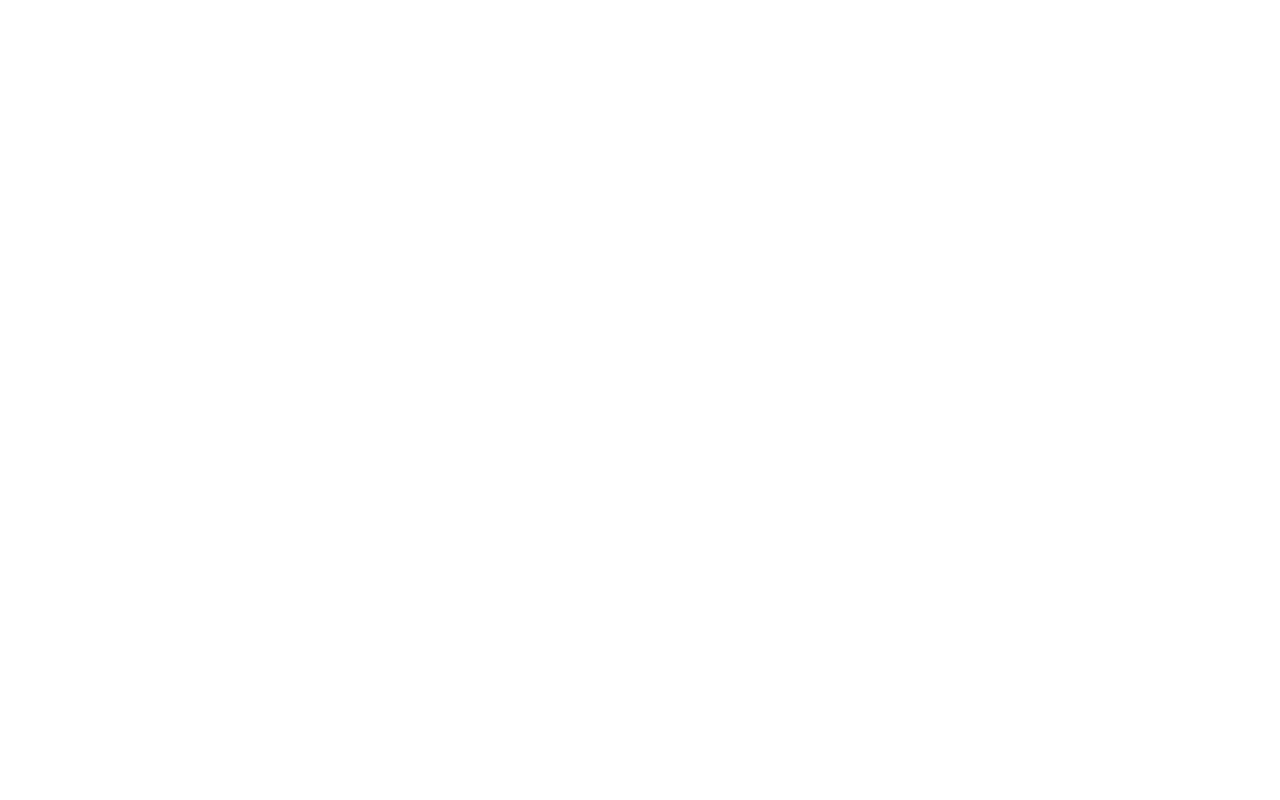
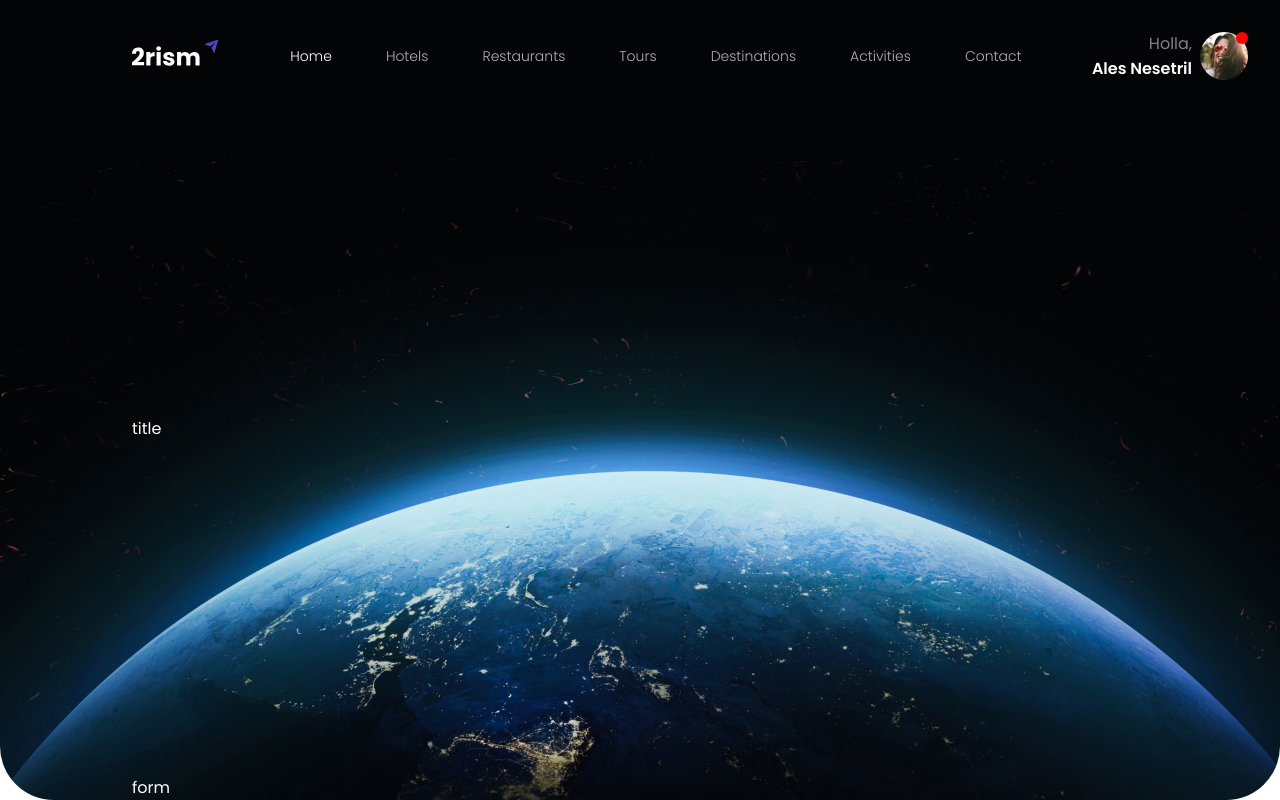
Before and after one commit to Vladikst/Travel-landing, a plain HTML site: page index.html in a window 1280 px wide. Drawn offline with Linux system fonts and the light colour scheme.

Commit message:
Created a nav and styled it

```diff
--- a/index.html
+++ b/index.html
@@ -6,5 +6,52 @@
     <title>Travel-landing</title>
     <link rel="stylesheet" href="./styles/style.css" />
   </head>
-  <body></body>
+  <body>
+    <header class="header">
+      <div class="container container--header">
+        <nav class="nav">
+          <a href="#!" class="logo">
+            <img src="./img/logo/logo.svg" alt="logo" />
+          </a>
+
+          <ul class="nav-list">
+            <li class="nav-list__item">
+              <a href="#" class="nav-list__link nav-list__link--active">Home</a>
+            </li>
+            <li class="nav-list__item">
+              <a href="#" class="nav-list__link">Hotels</a>
+            </li>
+            <li class="nav-list__item">
+              <a href="#" class="nav-list__link">Restaurants</a>
+            </li>
+            <li class="nav-list__item">
+              <a href="#" class="nav-list__link">Tours</a>
+            </li>
+            <li class="nav-list__item">
+              <a href="#" class="nav-list__link">Destinations</a>
+            </li>
+            <li class="nav-list__item">
+              <a href="#" class="nav-list__link">Activities</a>
+            </li>
+            <li class="nav-list__item">
+              <a href="#" class="nav-list__link">Contact</a>
+            </li>
+          </ul>
+
+          <div class="user">
+            <div class="user__content">
+              <span class="user__greeting">Holla,</span>
+              <span class="user__name">Ales Nesetril</span>
+            </div>
+
+            <div class="user__avatar">
+              <img class="user__img" src="./img/header/user.jpg" alt="avatar" />
+            </div>
+          </div>
+        </nav>
+        <div>title</div>
+        <div>form</div>
+      </div>
+    </header>
+  </body>
 </html>
--- a/styles/style.css
+++ b/styles/style.css
@@ -4,3 +4,103 @@
 body {
   font-family: 'Poppins', sans-serif;
 }
+
+.header {
+  padding: 31px 0 0 100px;
+  height: 800px;
+  color: #fff;
+  background-color: black;
+  background-image: url('./../img/header/header-bg.jpg');
+  background-size: cover;
+  background-position: center center;
+  border-radius: 0 0 54px 54px;
+}
+
+.header a {
+  color: #fff;
+}
+
+.container {
+  max-width: 1440px;
+  margin: 0 auto;
+  padding: 0 32px;
+}
+
+.container--header {
+  height: 100%;
+  display: flex;
+  flex-direction: column;
+  justify-content: space-between;
+}
+
+/* Nav */
+
+.nav {
+  display: flex;
+  justify-content: space-between;
+  align-items: center;
+  column-gap: 30px;
+}
+
+.logo {
+  flex-shrink: 0;
+}
+
+/* Nav-list */
+
+.nav-list {
+  display: flex;
+  column-gap: 54px;
+  font-size: 14px;
+  font-weight: 300;
+}
+
+.nav-list__link {
+  opacity: 0.69;
+}
+
+.nav-list__link--active {
+  opacity: 1;
+}
+
+/* User */
+
+.user {
+  display: flex;
+  column-gap: 8px;
+  align-items: center;
+}
+
+.user__content {
+  display: flex;
+  flex-direction: column;
+  align-items: flex-end;
+}
+
+.user__greeting {
+  opacity: 0.5;
+}
+
+.user__name {
+  font-weight: 600;
+}
+
+.user__avatar {
+  position: relative;
+}
+
+.user__avatar::after {
+  position: absolute;
+  right: 0;
+  top: 0;
+  content: '';
+  display: block;
+  width: 12px;
+  height: 12px;
+  background-color: red;
+  border-radius: 50%;
+}
+
+.user__img {
+  border-radius: 50%;
+}
```
